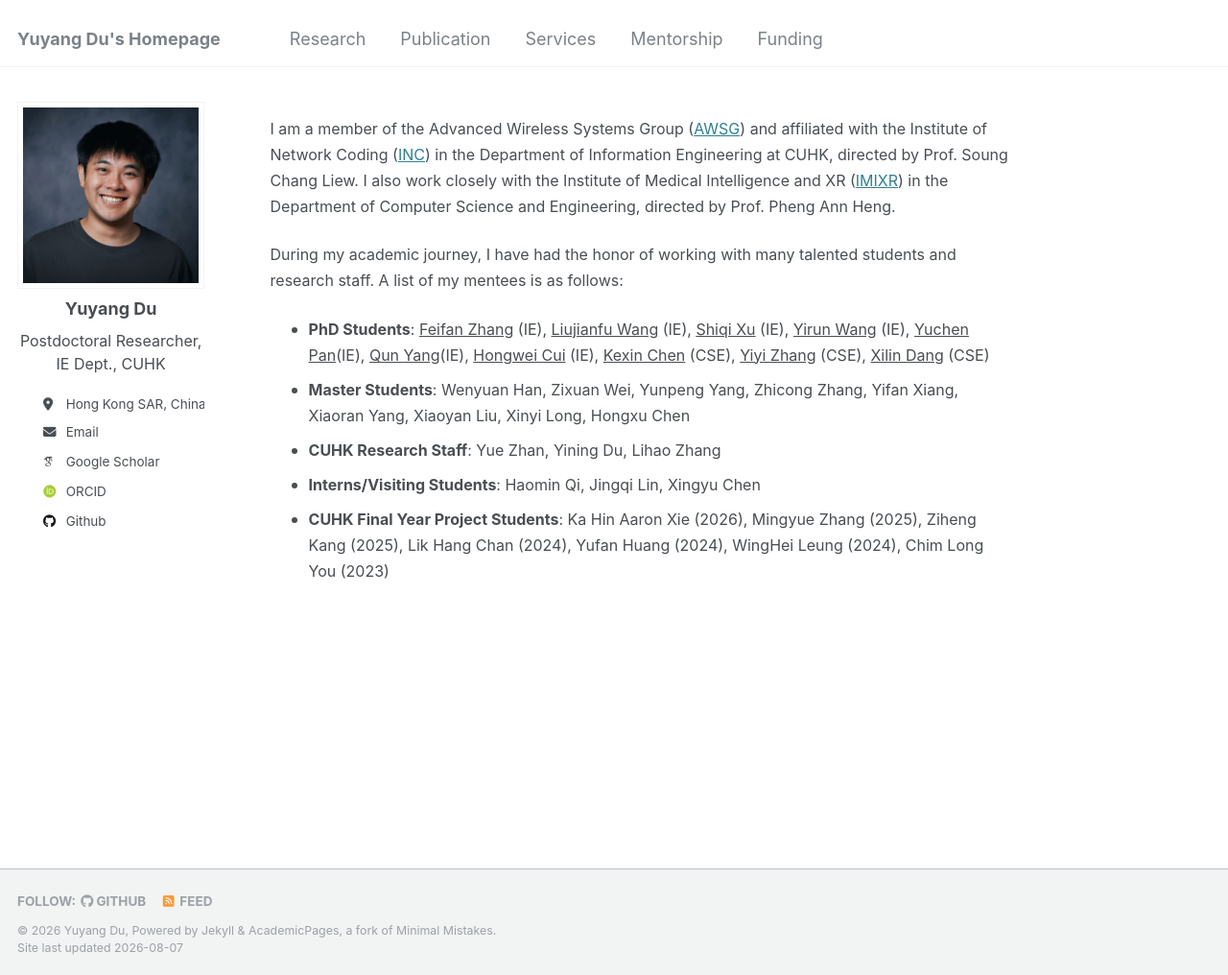
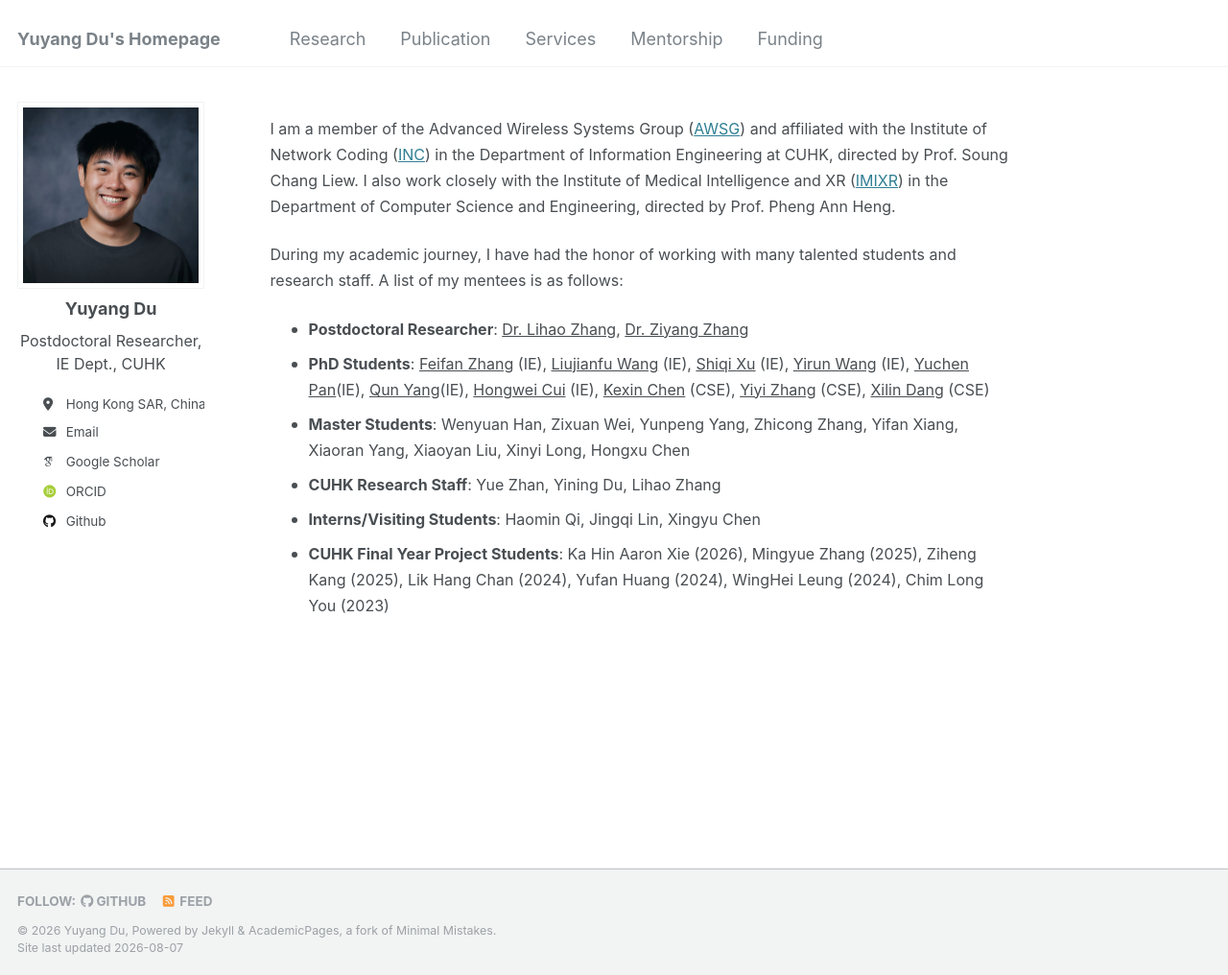
Before and after one commit to yuyangdu01/yuyangdu01.github.io, a Jekyll site: the page built from _pages/mentorship.md, in a window 1280 px wide and 1016 px high. Shown: the whole window at 96% size. Built offline with Jekyll 4.4.1, drawn with Linux system fonts in a browser that asks for light colours; some web fonts are replaced.

Commit message:
Update mentorship.md

```diff
--- a/_pages/mentorship.md
+++ b/_pages/mentorship.md
@@ -19,6 +19,8 @@ redirect_from:
 <p><font size="3">During my academic journey, I have had the honor of working with many talented students and research staff. A list of my mentees is as follows:</font></p>
 
 <div class="mentorship" markdown="1">
+
+* <font size=3> <b>Postdoctoral Researcher</b>: <a href="https://scholar.google.com/citations?user=shIE5pIAAAAJ">Dr. Lihao Zhang</a>, <a href="https://ziyangzhang96.github.io/">Dr. Ziyang Zhang</a></font>
 * <font size=3> <b>PhD Students</b>: <a href="https://scholar.google.com/citations?user=pUIWEZAAAAAJ">Feifan Zhang</a> (IE), <a href="https://scholar.google.com/citations?user=zHMaH24AAAAJ">Liujianfu Wang</a> (IE), <a href="https://scholar.google.com/citations?user=-PdrGCIAAAAJ">Shiqi Xu</a> (IE), <a href="https://ieeexplore.ieee.org/author/37089175010">Yirun Wang</a> (IE), <a href="https://orcid.org/0009-0003-3126-5669">Yuchen Pan</a>(IE), <a href="https://ieeexplore.ieee.org/author/609812215859907">Qun Yang</a>(IE), <a href="https://scholar.google.com/citations?user=o8vGH6kAAAAJ">Hongwei Cui</a> (IE), <a href="https://scholar.google.com/citations?user=wHMRoIUAAAAJ">Kexin Chen</a> (CSE), <a href="https://orcid.org/0009-0000-6491-8513">Yiyi Zhang</a> (CSE), <a href="https://scholar.google.com/citations?user=XSQsbRsAAAAJ">Xilin Dang</a> (CSE)</font>
 * <font size=3> <b>Master Students</b>: Wenyuan Han, Zixuan Wei, Yunpeng Yang, Zhicong Zhang, Yifan Xiang, Xiaoran Yang, Xiaoyan Liu, Xinyi Long, Hongxu Chen</font>
 * <font size=3> <b>CUHK Research Staff</b>: Yue Zhan, Yining Du, Lihao Zhang</font>
```
